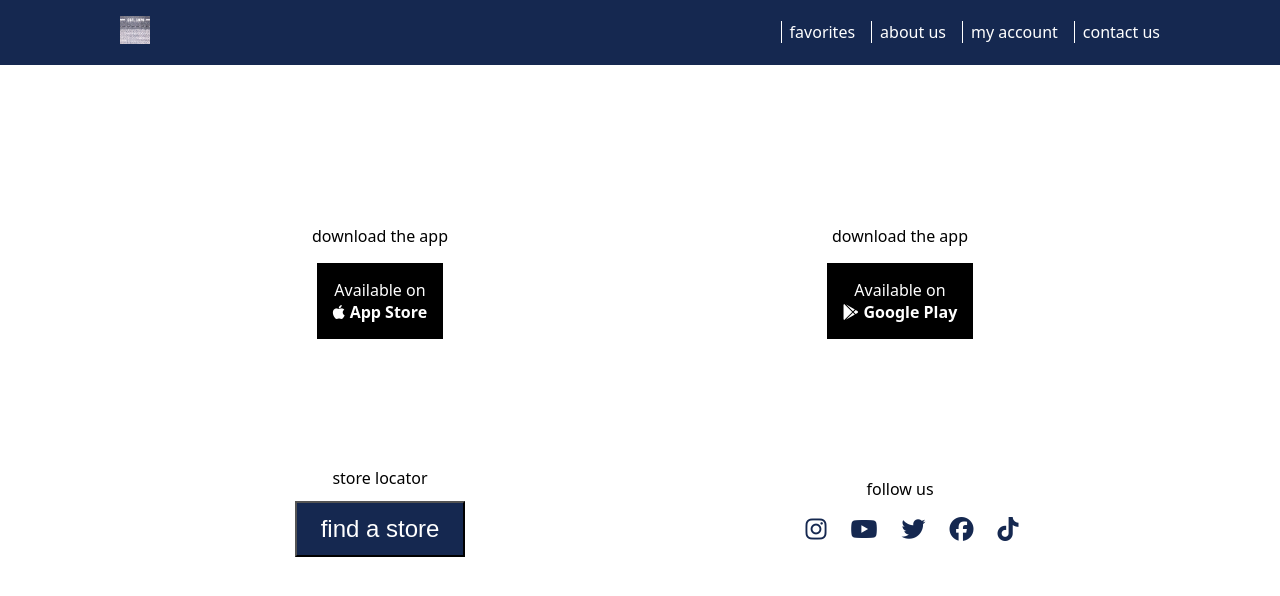
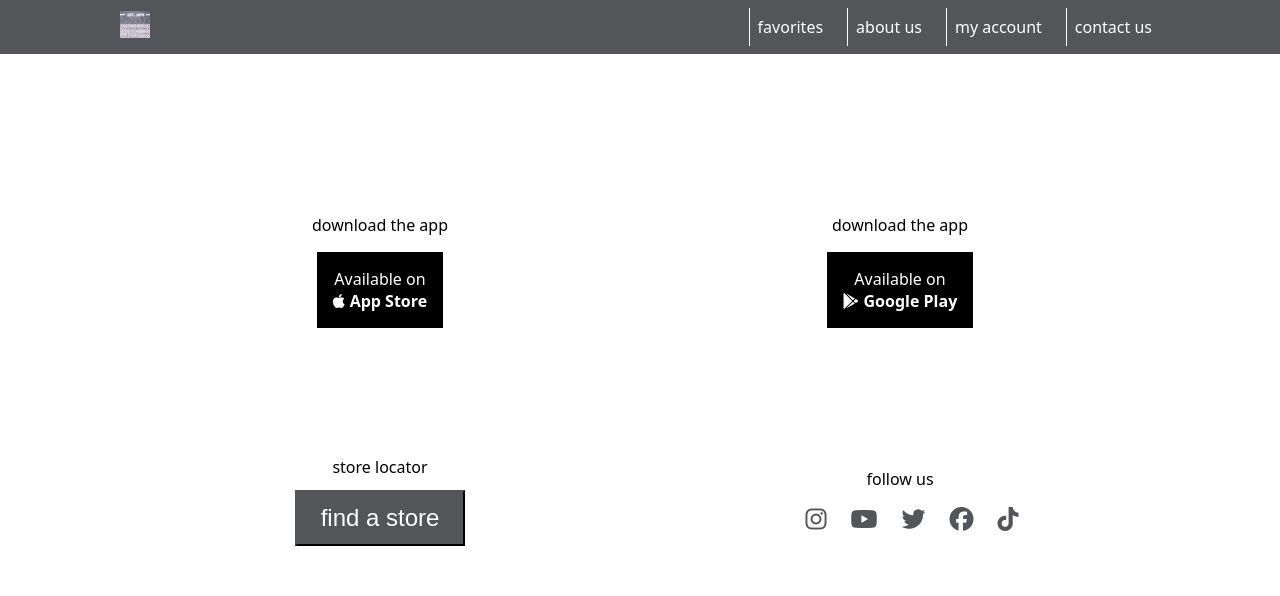
Before and after one commit to GalinaLK/react-shop, a React (Create React App) app: page /account in a window 1280 px wide. Shown: the top 596 px of the page. Built offline with nearby package versions, Linux system fonts and the light colour scheme.

Commit message:
changed colors

```diff
--- a/src/Sass/_variables.scss
+++ b/src/Sass/_variables.scss
@@ -1,3 +1,4 @@
 $font-stack: system-ui, Arial, Helvetica, sans-serif;
 $primary-color: white;
-$secondary-color: #152850;
+$secondary-color: #535558;
+$hover-bg: black;
--- a/src/Sass/footer.scss
+++ b/src/Sass/footer.scss
@@ -38,7 +38,7 @@
 
     &:hover{
         transform: scale(1.1);
-        background-color: darkblue;
+        background-color: $hover-bg;
     }
 }
 .followUs ul li{
@@ -47,14 +47,14 @@
 
     &:hover{
         transform: scale(1.2);
-        color: darkblue;
+        color: $hover-bg;
     }
 }
 .followUs{
     margin: 4em 0em;
 }
 .followUs ul {
-    display:flex;
+display:flex;
 flex-direction: row;
 font-size: 1.5rem;
 color: $secondary-color;
@@ -69,16 +69,9 @@ margin-top: 0em;
 }
 
 @media only screen and (min-width: 600px) {
-   // .downloads, .sm-findStore{
-   //     flex-direction: column;
-   //  }
    .grid-footer{
    display: grid;
    grid-template-columns: 1fr 1fr;
    place-items: center;
-
    }
-
-
-
   }
--- a/src/Sass/header.scss
+++ b/src/Sass/header.scss
@@ -20,13 +20,20 @@ ul li{
 }
 .header-main{
     max-width: 1100px;
-    padding: 1em 30px;
+    padding: 0.5em 30px;
     margin: 0px auto;
     overflow: auto;
 }
 .nav-ul-flex li{
     margin-left: 1em;
+    padding: 0.5em;
+    &:hover{
+      background-color: $hover-bg;
+    }
 
+}
+.nav-ul-flex li a {
+display: block;
 }
 .nav-ul-flex li{
     margin-left: 1em;
```
Also changed, not shown: src/photos/model.jpg (added).
